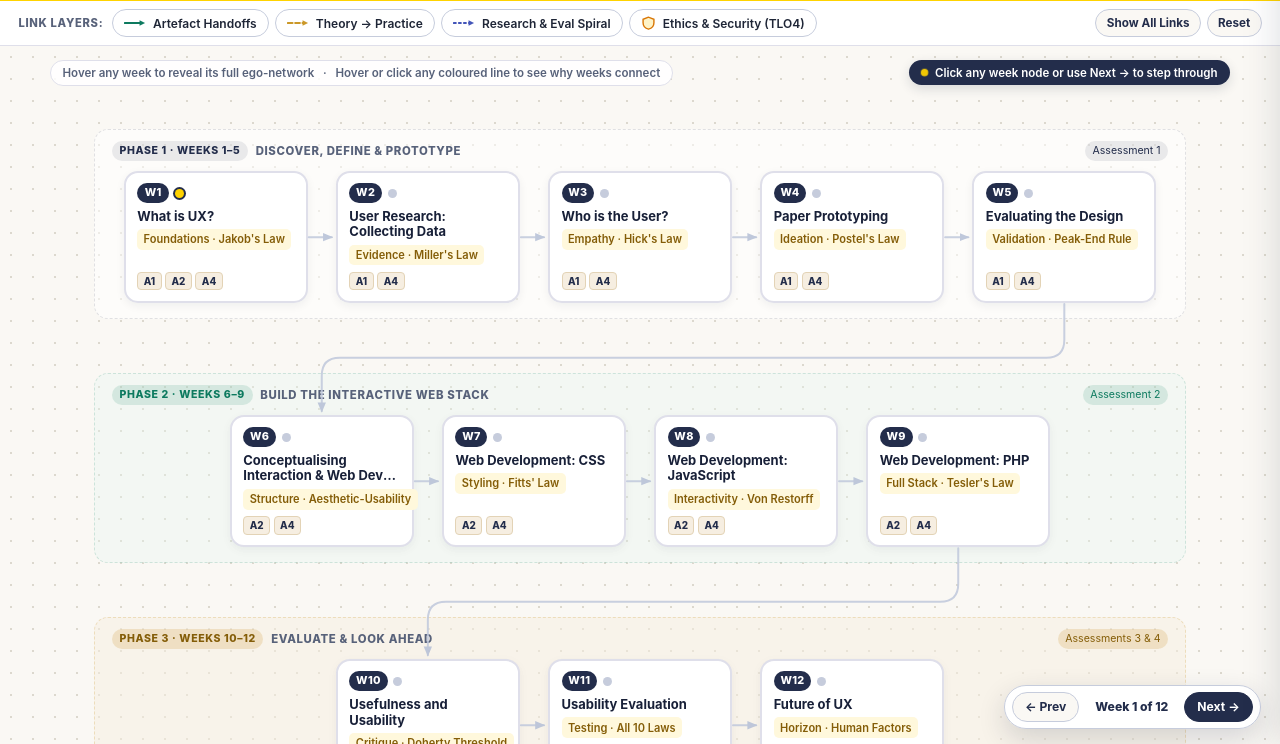
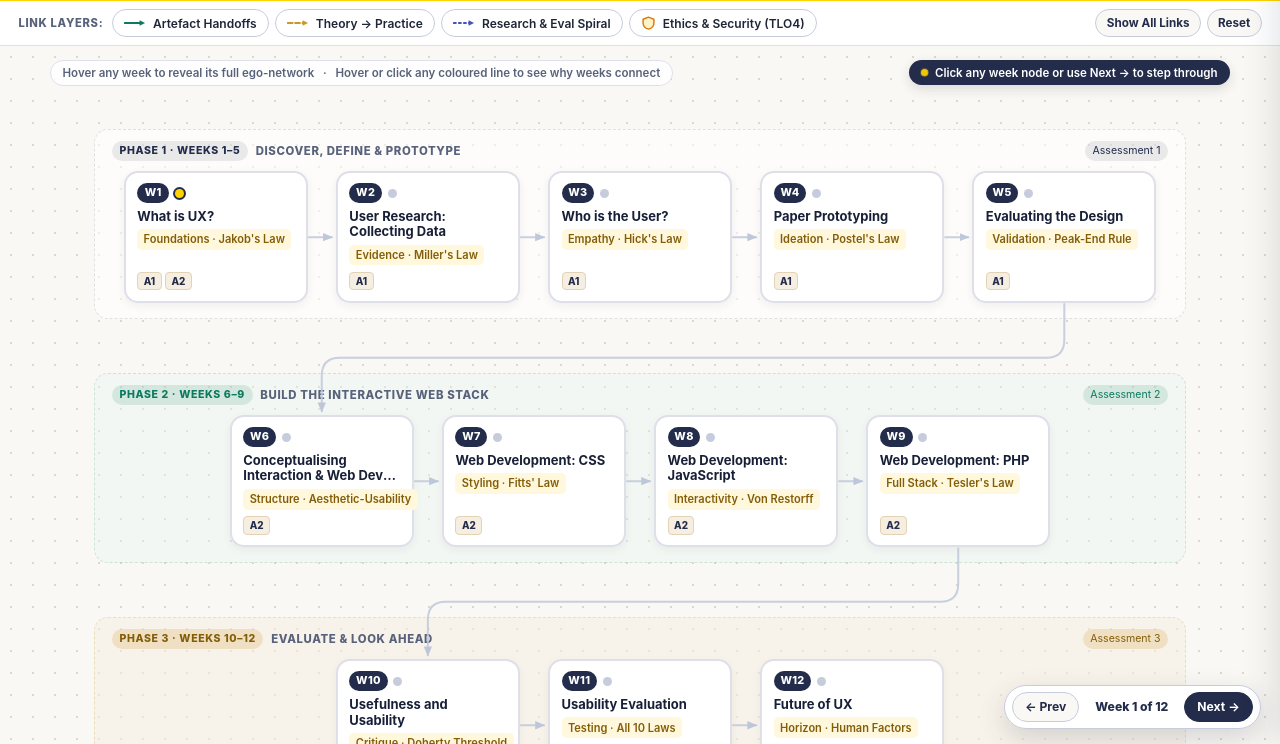
Before and after one commit to wilk0077/comp2012-images, a plain HTML site: page topic-map.html in a window 1280 px wide. Shown: the part 56-800 px from the top of the page. Drawn offline with Linux system fonts and the light colour scheme.

Commit message:
Update topic-map.html

```diff
--- a/topic-map.html
+++ b/topic-map.html
@@ -1715,7 +1715,7 @@
           id: 3,
           badge: "Phase 3 · Weeks 10–12",
           title: "Evaluate & Look Ahead",
-          assessment: "Assessments 3 & 4",
+          assessment: "Assessment 3",
           weeks: [10, 11, 12]
         }
       ];
@@ -1800,7 +1800,7 @@
             "Set up your development environment, including GitHub repositories"
           ],
           tlos: ["TLO1", "TLO4", "TLO5", "TLO6"],
-          assessments: ["Assessment 1", "Assessment 2", "Assessment 4"]
+          assessments: ["Assessment 1", "Assessment 2"]
         },
         {
           id: 2,
@@ -1839,7 +1839,7 @@
             "Compile your user research notes into a PACT analysis"
           ],
           tlos: ["TLO1", "TLO2", "TLO4", "TLO5", "TLO6"],
-          assessments: ["Assessment 1", "Assessment 4"]
+          assessments: ["Assessment 1"]
         },
         {
           id: 3,
@@ -1878,7 +1878,7 @@
             "Create a Persona poster that captures these features into a consumable form"
           ],
           tlos: ["TLO1", "TLO2", "TLO4", "TLO5", "TLO6"],
-          assessments: ["Assessment 1", "Assessment 4"]
+          assessments: ["Assessment 1"]
         },
         {
           id: 4,
@@ -1919,7 +1919,7 @@
             "Define the user flow of a typical operation"
           ],
           tlos: ["TLO1", "TLO2", "TLO5", "TLO6"],
-          assessments: ["Assessment 1", "Assessment 4"]
+          assessments: ["Assessment 1"]
         },
         {
           id: 5,
@@ -1959,7 +1959,7 @@
             "Apply heuristic evaluation techniques on a paper prototype"
           ],
           tlos: ["TLO1", "TLO2", "TLO3", "TLO5", "TLO6"],
-          assessments: ["Assessment 1", "Assessment 4"]
+          assessments: ["Assessment 1"]
         },
         {
           id: 6,
@@ -2000,7 +2000,7 @@
             "Implement a basic web site with static, interconnected pages"
           ],
           tlos: ["TLO2", "TLO5"],
-          assessments: ["Assessment 2", "Assessment 4"]
+          assessments: ["Assessment 2"]
         },
         {
           id: 7,
@@ -2041,7 +2041,7 @@
             "Modify the existing HTML structure with style"
           ],
           tlos: ["TLO2", "TLO5"],
-          assessments: ["Assessment 2", "Assessment 4"]
+          assessments: ["Assessment 2"]
         },
         {
           id: 8,
@@ -2083,7 +2083,7 @@
             "Add targeted interactivity to the existing website"
           ],
           tlos: ["TLO2", "TLO5"],
-          assessments: ["Assessment 2", "Assessment 4"]
+          assessments: ["Assessment 2"]
         },
         {
           id: 9,
@@ -2124,7 +2124,7 @@
             "Finalise the existing website with dynamic, back-end, data-supported functionality"
           ],
           tlos: ["TLO2", "TLO5"],
-          assessments: ["Assessment 2", "Assessment 4"]
+          assessments: ["Assessment 2"]
         },
         {
           id: 10,
@@ -2164,7 +2164,7 @@
             "Discuss the value of the Doherty Threshold and how delay in processing can be a detriment to the user experience"
           ],
           tlos: ["TLO1", "TLO3", "TLO5", "TLO6"],
-          assessments: ["Assessment 3", "Assessment 4"]
+          assessments: ["Assessment 3"]
         },
         {
           id: 11,
@@ -2203,7 +2203,7 @@
             "Consider the results collected and draft a recommendation report"
           ],
           tlos: ["TLO1", "TLO3", "TLO5", "TLO6"],
-          assessments: ["Assessment 3", "Assessment 4"]
+          assessments: ["Assessment 3"]
         },
         {
           id: 12,
@@ -2242,7 +2242,7 @@
             "Observe the new and emerging tools that enhance the capabilities of UX professionals"
           ],
           tlos: ["TLO1", "TLO4"],
-          assessments: ["Assessment 4"]
+          assessments: ["Assessment 3"]
         }
       ];
 
```
